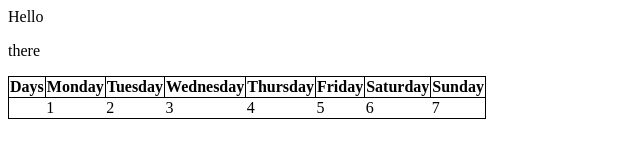
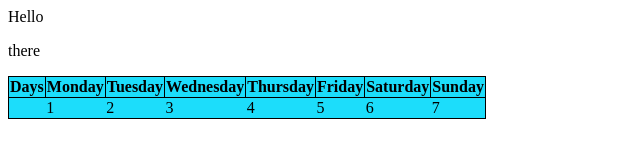
Before and after one commit to 3kori/demo-repo, a plain HTML site: page index.html in a window 1280 px wide. Shown: the whole page, without its empty margins (0-640 px from the left). Drawn offline with Linux system fonts and the light colour scheme.

Commit message:
Changed the table color

```diff
--- a/style.css
+++ b/style.css
@@ -1,5 +1,5 @@
 table {
-  color: black;
+  background: rgb(28, 221, 251);
   border: 1px solid #000000;
   border-collapse: collapse;
 }
```
